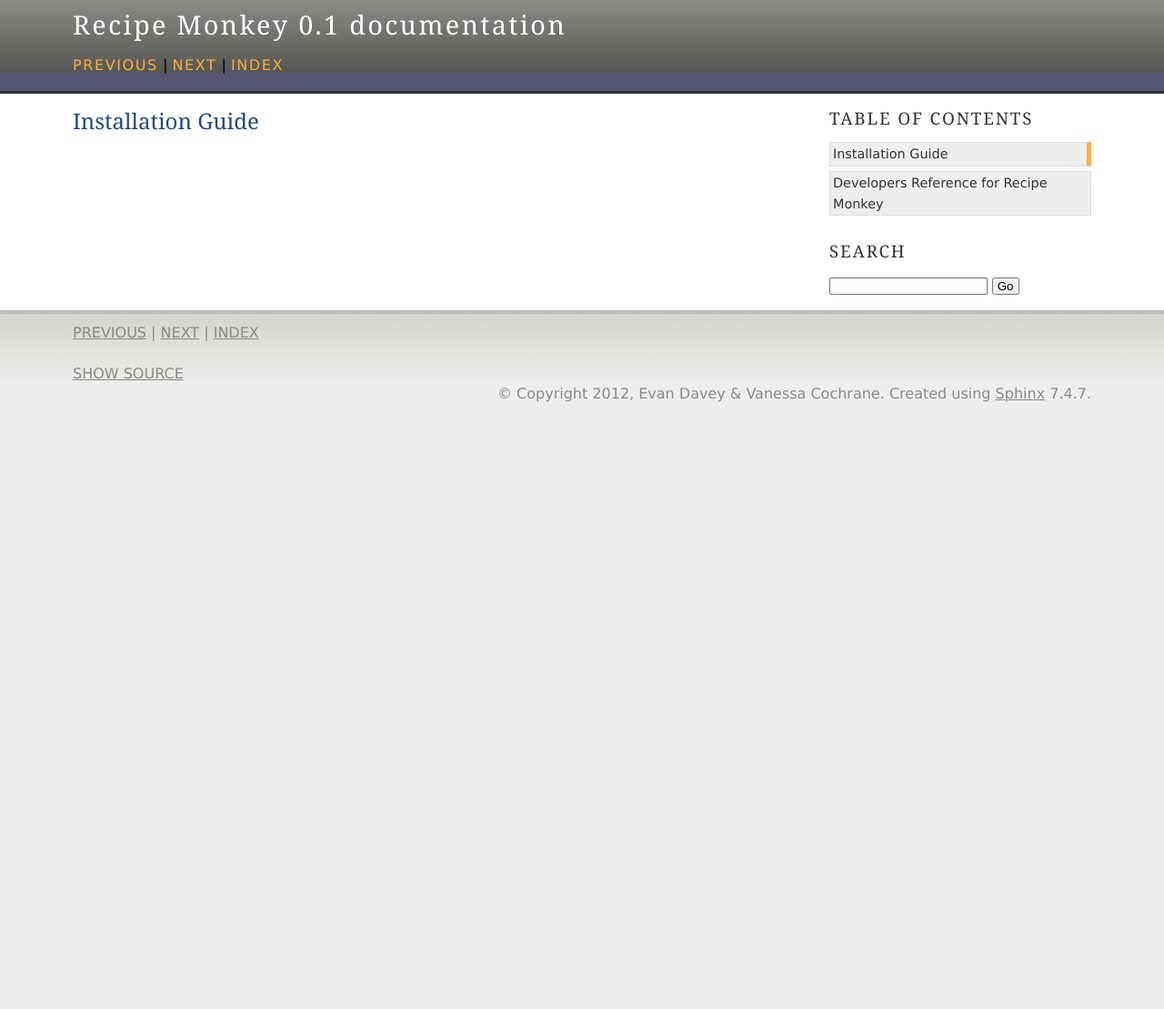
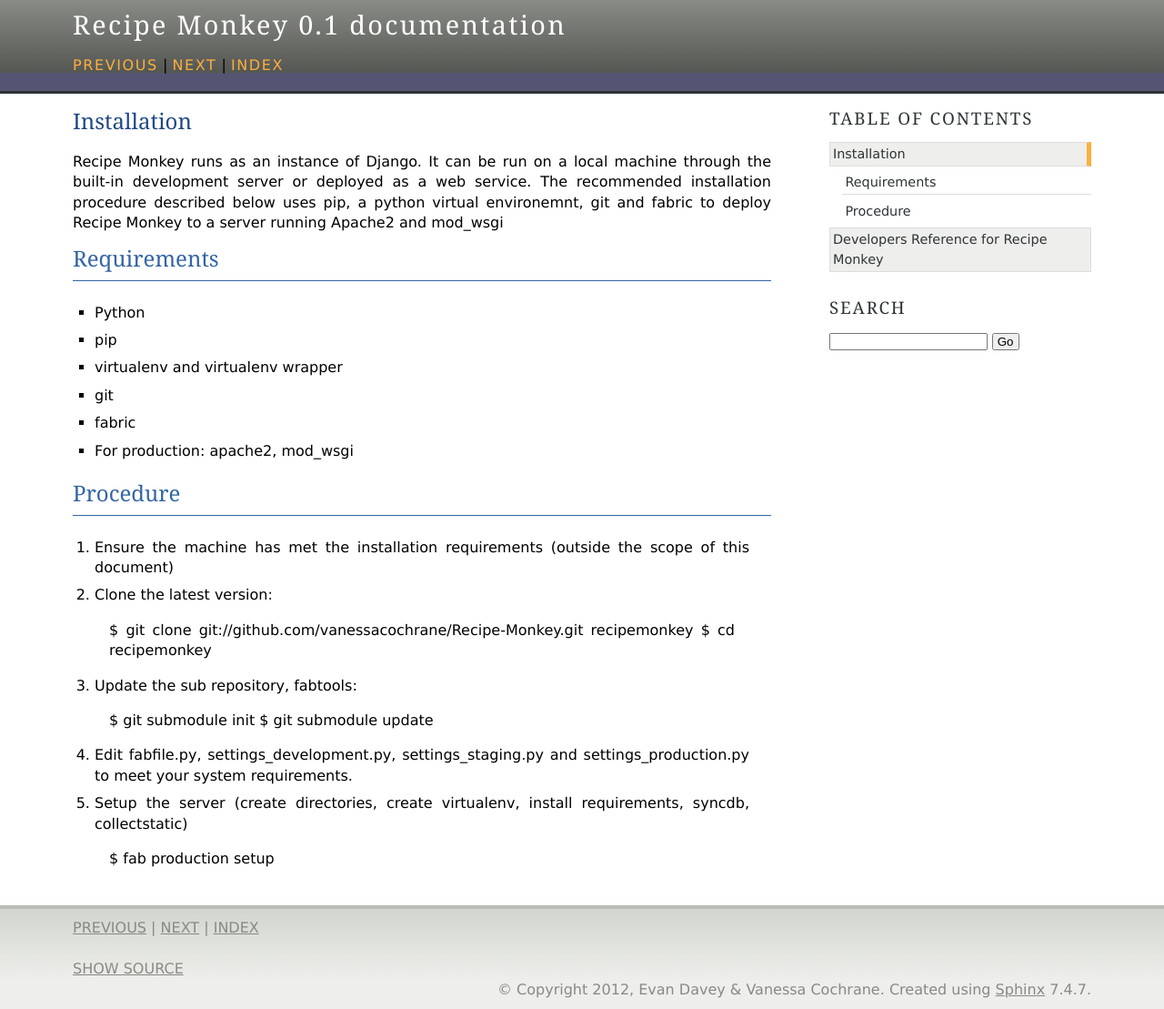
Before and after one commit to vanessacochrane/Recipe-Monkey, a Sphinx documentation site: the page built from docs/installation.rst, in a window 1280 px wide. Shown: the whole page at 91% size. Built offline with Sphinx 7.4.7, drawn with Linux system fonts in a browser that asks for light colours; before the commit the page ends 900 px from its top, so only the background shows below that.

Commit message:
updates documentation

```diff
--- a/docs/installation.rst
+++ b/docs/installation.rst
@@ -1,2 +1,35 @@
-Installation Guide
-==================
+Installation
+============
+
+Recipe Monkey runs as an instance of Django.  It can be run on a local machine through the built-in development server or deployed as a web service.  The recommended installation procedure described below uses pip, a python virtual environemnt, git and fabric to deploy Recipe Monkey to a server running Apache2 and mod_wsgi
+
+Requirements
+++++++++++++
+
+* Python
+* pip
+* virtualenv and virtualenv wrapper
+* git
+* fabric
+* For production: apache2, mod_wsgi
+
+Procedure
++++++++++
+
+1. Ensure the machine has met the installation requirements (outside the scope of this document)
+
+2. Clone the latest version:
+
+	$ git clone git://github.com/vanessacochrane/Recipe-Monkey.git recipemonkey
+	$ cd recipemonkey
+
+3. Update the sub repository, fabtools:
+
+	$ git submodule init
+	$ git submodule update
+
+4. Edit fabfile.py, settings_development.py, settings_staging.py and settings_production.py to meet your system requirements.
+
+5. Setup the server (create directories, create virtualenv, install requirements, syncdb, collectstatic)
+
+	$ fab production setup
```
Also changed, not shown: 1 other file.
